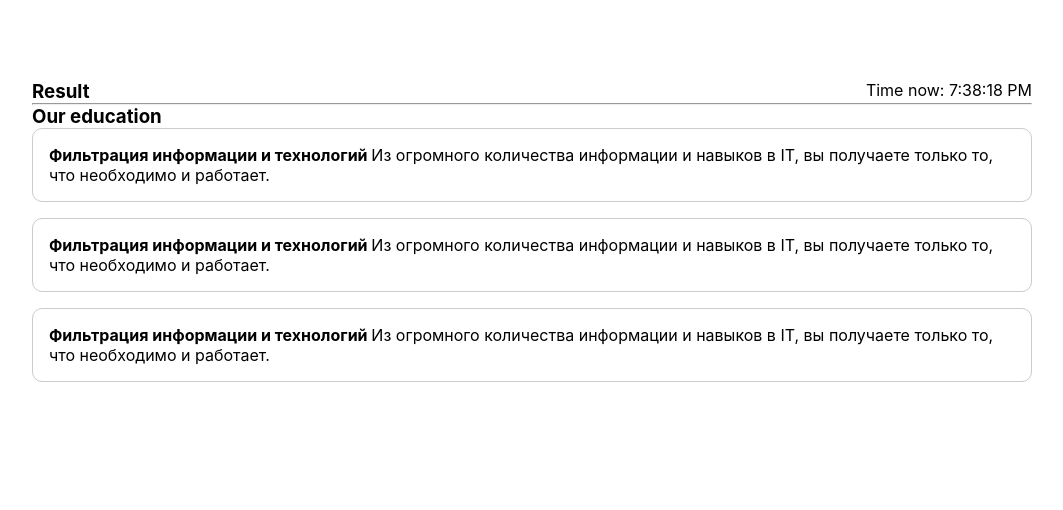
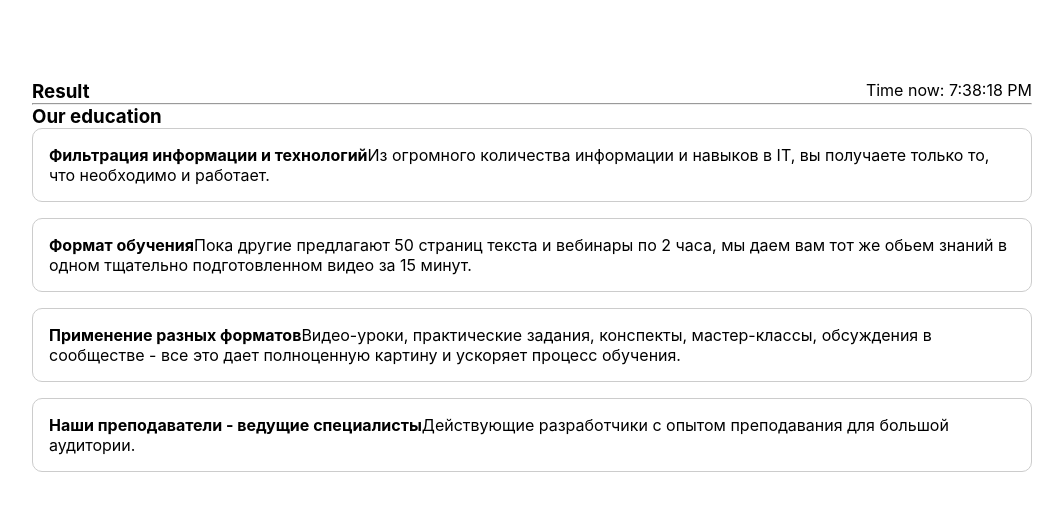
Before and after one commit to AleksandrKompanetc/react-application, a React (Create React App) app: page / in a window 1280 px wide. Shown: the top 510 px of the page, without its empty margins (108-1171 px from the left). Built offline with nearby package versions, Linux system fonts and the light colour scheme; the HTML template or start-up script is replaced by a standard one.

Commit message:
added component WayToTeach

```diff
--- a/src/App.js
+++ b/src/App.js
@@ -1,23 +1,14 @@
 import React, { useState } from 'react';
 import Header from './components/Header';
 import './App.css';
+import {ways} from './data';
+import WayToTeach from './components/WayToTeach';
 
 // const content = [
 //   {title: 'HTML', text: 'Learn HTML and will be nice!'},
 //   {title: 'CSS', text: 'Learn CSS and will be nice!'},
 //   {title: 'JavaScript', text: 'Learn JavaScript and shall be know FrontEnd!'}
 // ]
-
-function WayToTeach() {
-  return (
-    <li>
-      <p>
-        <strong>Фильтрация информации и технологий </strong>
-        Из огромного количества информации и навыков в IT, вы получаете только то, что необходимо и работает.
-      </p>
-    </li>
-  )
-}
 
 export default function App() {
   // const [active, setActive] = useState(null);
@@ -40,10 +31,14 @@ export default function App() {
       <main>
         <section>
           <h3>Our education</h3>
+          {/* <ul>
+            {ways.map((way) => <WayToTeach title={way.title} description={way.description} />)}
+          </ul> */}
           <ul>
-            <WayToTeach />
-            <WayToTeach />
-            <WayToTeach />
+            <WayToTeach title={ways[0].title} description={ways[0].description} />
+            <WayToTeach {...ways[1]} />
+            <WayToTeach {...ways[2]} />
+            <WayToTeach {...ways[3]} />
           </ul>
         </section>
       </main>
--- /dev/null
+++ b/src/components/WayToTeach.jsx
@@ -0,0 +1,10 @@
+export default function WayToTeach({title, description}) {
+  return (
+    <li>
+      <p>
+        <strong>{title}</strong>
+        {description}
+      </p>
+    </li>
+  )
+}
--- a/src/data.js
+++ b/src/data.js
@@ -13,10 +13,6 @@ export const ways = [
   },
   {
     title: 'Наши преподаватели - ведущие специалисты',
-    description: '',
-  },
-  {
-    title: '',
-    description: '',
+    description: 'Действующие разработчики с опытом преподавания для большой аудитории.',
   },
 ]
```
